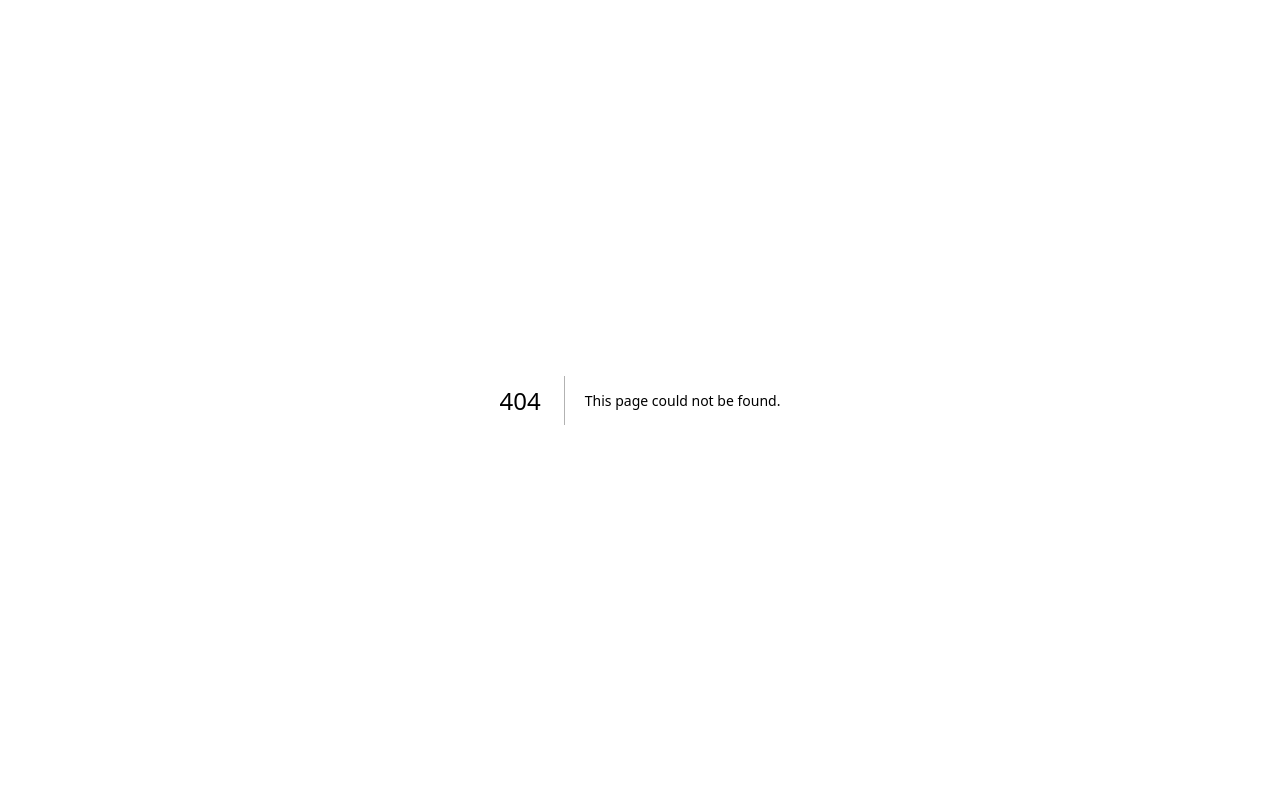
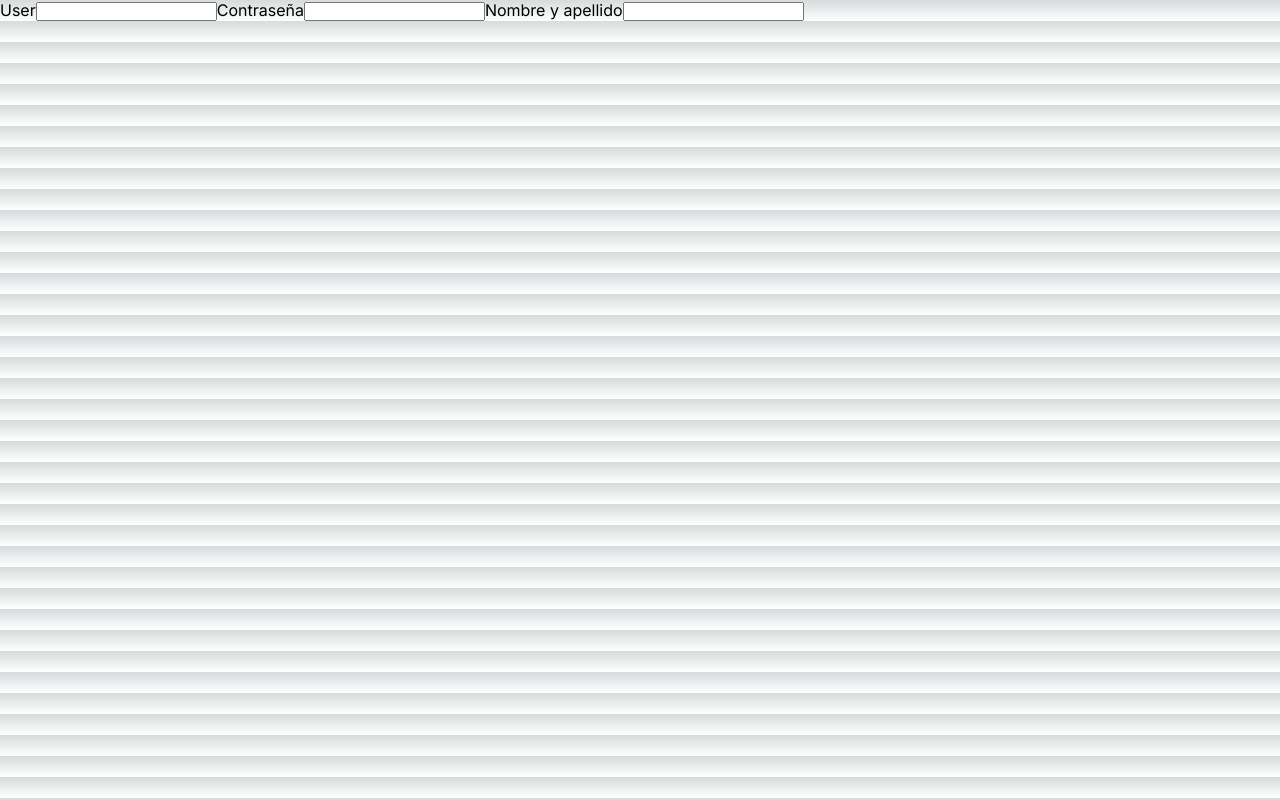
Before and after one commit to Mati-Mar/2024-Ejemplo-Next-App, a Next.js app: page /home/rendering in a window 1280 px wide. Before the commit this address had no page. Built offline with nearby package versions, Linux system fonts and the light colour scheme.

Commit message:
Commit hasta la clase de 02/09
* Fetch

```diff
--- /dev/null
+++ b/src/app/home/rendering/page.js
@@ -0,0 +1,23 @@
+import { useState } from "react"
+
+export default function Rendering() {
+   const [variant, setVariant] = useState("register")
+   return (
+   <>
+        <label>User</label>
+        <input/>
+
+        <label>Contraseña</label>
+        <input/>
+
+        {
+            variant == "register" &&
+            <>
+                <label>Nombre y apellido</label>
+                <input/>
+            </>
+        }
+
+    </>
+   );
+}
```
Also changed, not shown: src/app/fetch/page.js (added, +37 -0 lines), src/components/Message.js (added, +7 -0 lines).
